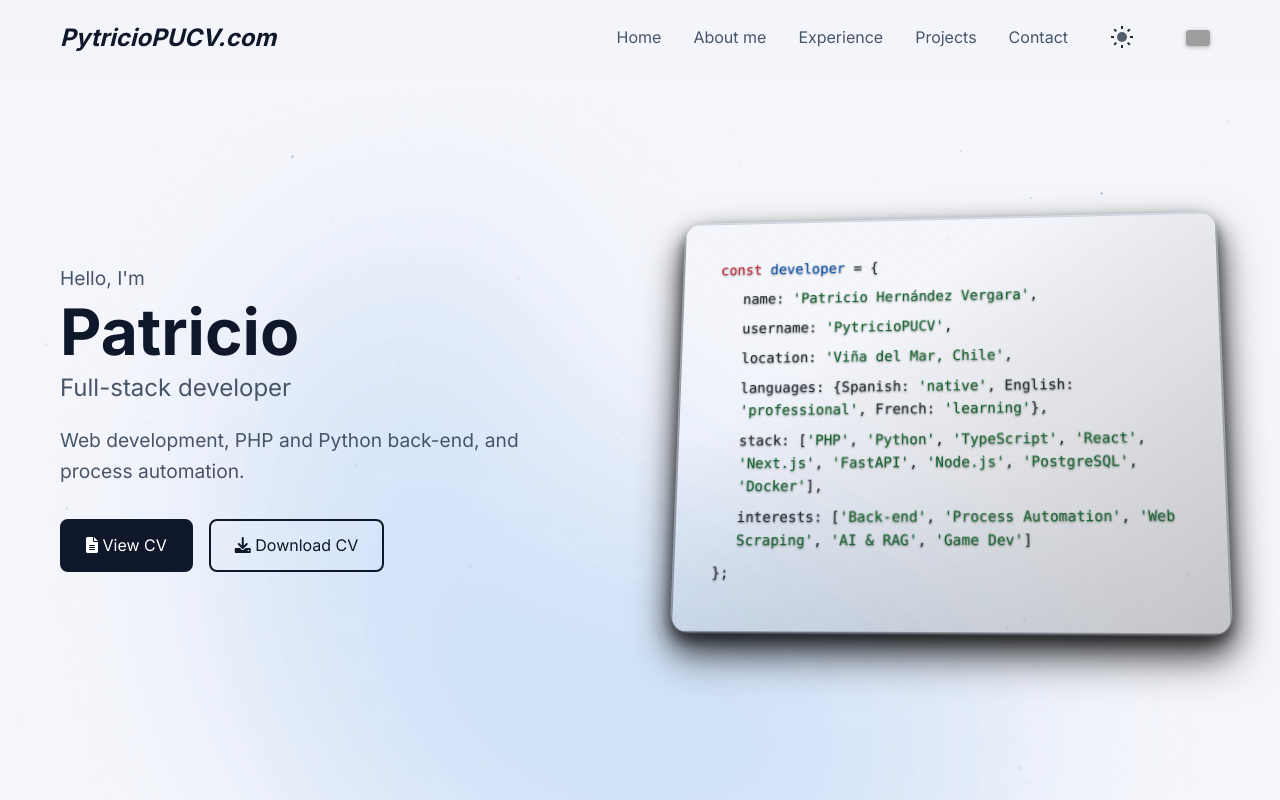
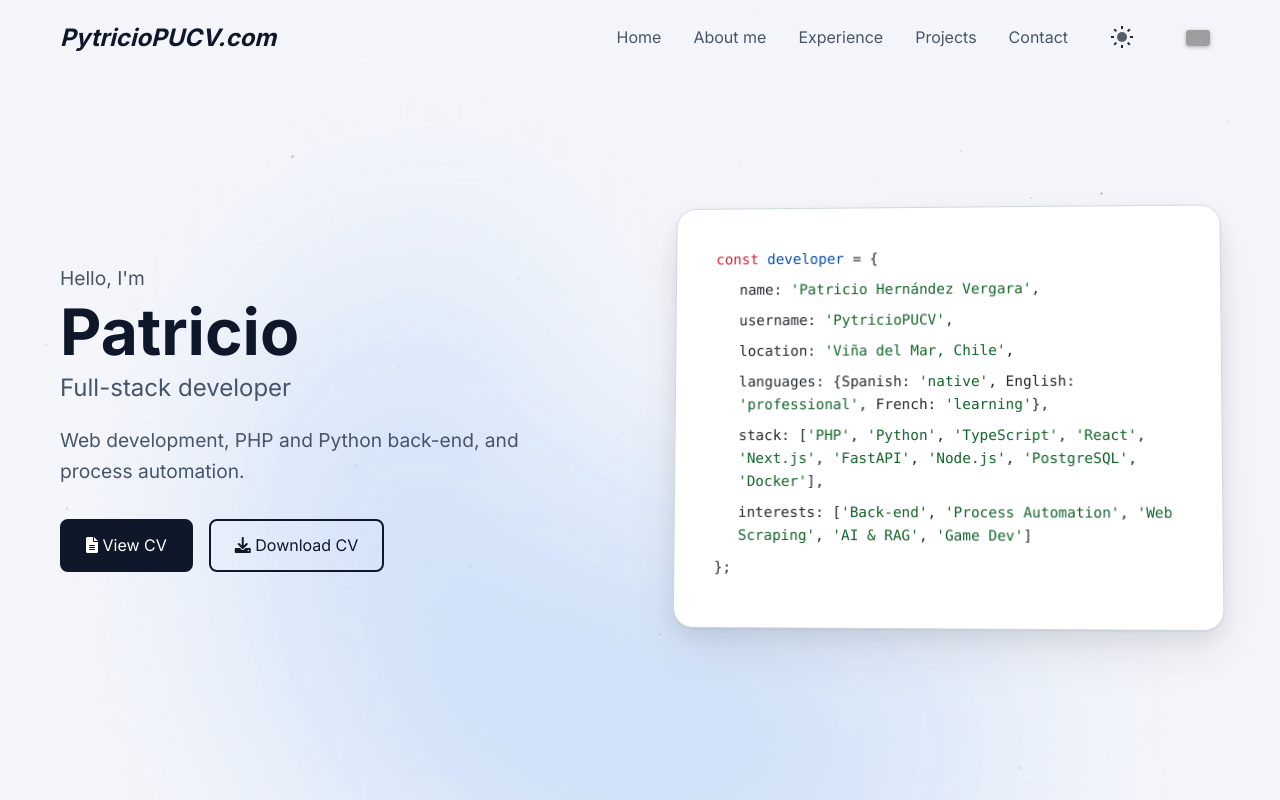
Before and after one commit to PytricioPUCV/portafolio, a plain HTML site: page index.html in a window 1280 px wide. Shown: the top 800 px of the page. Drawn offline with Linux system fonts and the light colour scheme; grey boxes are pictures that could not be loaded.

Commit message:
feat(light): tarjeta de código como editor claro
Superficie blanca tipo GitHub Light, sombra en capas, sin overlay oscuro ni text-shadow, inclinación estática de 2° y flotado solo con translateY para mantener el texto nítido.

```diff
--- a/styles/main.css
+++ b/styles/main.css
@@ -1371,6 +1371,36 @@ section[id] {
     }
 }
 
+/* Tarjeta de código en claro: editor tipo GitHub Light. Inclinación estática leve (<= 3°) y flotado
+   solo con translateY, para que el texto se mantenga nítido. */
+[data-theme="light"] .code-animation {
+    background: var(--code-bg);
+    border: 1px solid var(--code-border);
+    box-shadow: var(--shadow-code);
+    transform: perspective(1000px) rotateX(2deg) rotateY(-2deg);
+    animation: keyFloatLight 4s ease-in-out infinite;
+    -webkit-font-smoothing: antialiased;
+}
+
+[data-theme="light"] .code-animation::before,
+[data-theme="light"] .code-animation::after {
+    display: none;
+}
+
+[data-theme="light"] .code-line {
+    text-shadow: none;
+}
+
+@keyframes keyFloatLight {
+    0%, 100% {
+        transform: perspective(1000px) rotateX(2deg) rotateY(-2deg) translateY(0);
+    }
+    50% {
+        transform: perspective(1000px) rotateX(2deg) rotateY(-2deg) translateY(-8px);
+    }
+}
+
+
 /* Tema claro: excepciones que no son un simple cambio de valor */
 [data-theme="light"] .footer-text p,
 [data-theme="light"] .social-link {
```
